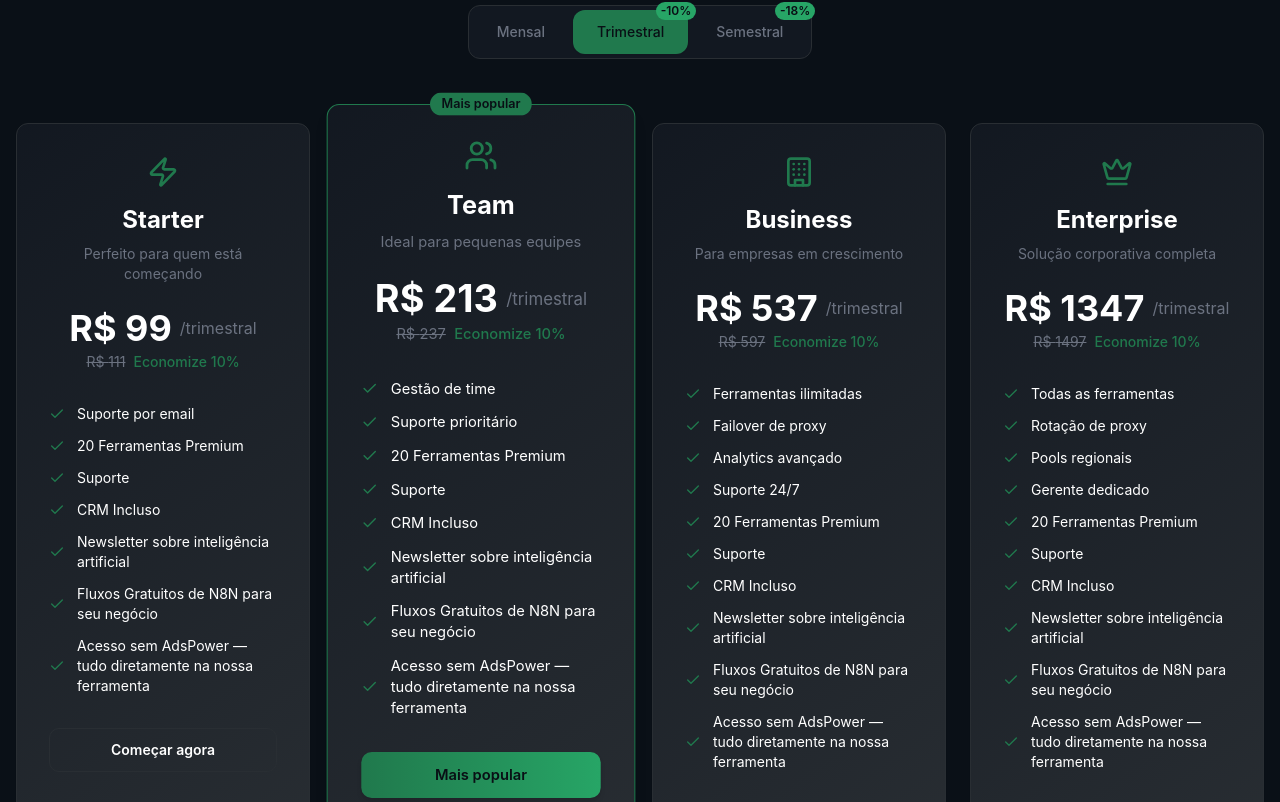
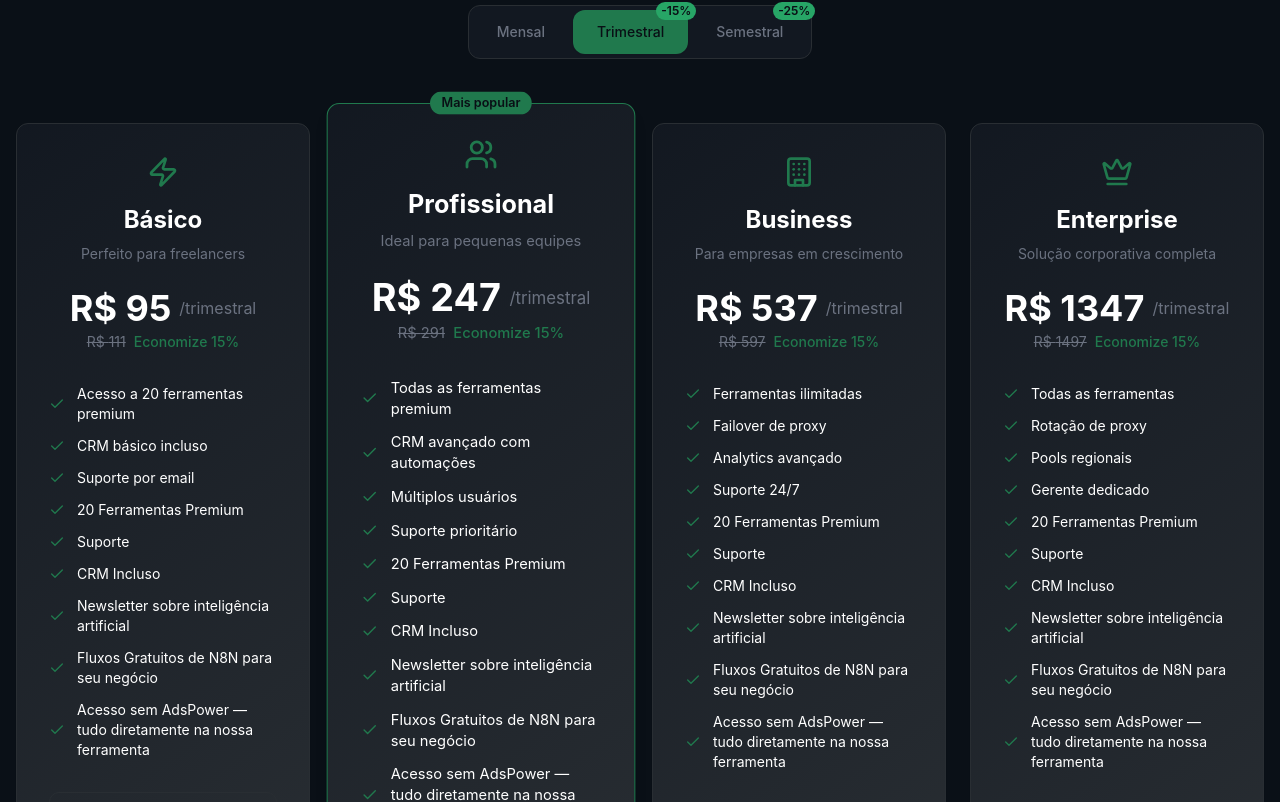
Before and after one commit to johnwalkerdev/toolshare-boost, a React (Vite) app: page / in a window 1280 px wide. Shown: the part 3111-3913 px from the top of the page. Built offline with nearby package versions, Linux system fonts and the light colour scheme.

Commit message:
Refine cliente e planos
Atualiza a experiência do cliente com o fundo aurora, ajusta os planos para mensal (R$37), trimestral (com desconto e destaque) e semestral, focando em aumentar o LTV.

```diff
--- a/src/components/ClientShell.tsx
+++ b/src/components/ClientShell.tsx
@@ -5,14 +5,14 @@ import { AppSidebar } from "./AppSidebar";
 export const ClientShell = ({ title, children }: { title?: string; children: ReactNode }) => {
   return (
     <SidebarProvider>
-      <div className="min-h-screen flex w-full bg-background">
+      <div className="min-h-screen flex w-full bg-background bg-aurora">
         <AppSidebar />
         <div className="flex-1 flex flex-col">
-          <header className="h-14 flex items-center border-b border-border px-4">
+          <header className="h-14 flex items-center border-b border-border px-4 bg-background/80 backdrop-blur-sm">
             <SidebarTrigger className="mr-2" />
             {title && <h1 className="text-lg font-semibold">{title}</h1>}
           </header>
-          <main className="flex-1">{children}</main>
+          <main className="flex-1 bg-background/50">{children}</main>
         </div>
       </div>
     </SidebarProvider>
--- a/src/components/PricingPlans.tsx
+++ b/src/components/PricingPlans.tsx
@@ -9,31 +9,35 @@ export const PricingPlans = () => {
 
   const cycles = [
     { key: 'mensal' as const, label: 'Mensal', discount: 0 },
-    { key: 'trimestral' as const, label: 'Trimestral', discount: 10 },
-    { key: 'semestral' as const, label: 'Semestral', discount: 18 }
+    { key: 'trimestral' as const, label: 'Trimestral', discount: 15 },
+    { key: 'semestral' as const, label: 'Semestral', discount: 25 }
   ];
 
   const plans = [
     {
-      name: 'Starter',
+      name: 'Básico',
       icon: Zap,
-      description: 'Perfeito para quem está começando',
-      price: { mensal: 37, trimestral: 99, semestral: 189 },
+      description: 'Perfeito para freelancers',
+      price: { mensal: 37, trimestral: 95, semestral: 167 },
       originalPrice: { mensal: 37, trimestral: 111, semestral: 222 },
       features: [
+        'Acesso a 20 ferramentas premium',
+        'CRM básico incluso',
         'Suporte por email'
       ],
       popular: false,
       buttonText: 'Começar agora'
     },
     {
-      name: 'Team',
+      name: 'Profissional',
       icon: Users,
       description: 'Ideal para pequenas equipes',
-      price: { mensal: 79, trimestral: 213, semestral: 399 },
-      originalPrice: { mensal: 79, trimestral: 237, semestral: 474 },
+      price: { mensal: 97, trimestral: 247, semestral: 437 },
+      originalPrice: { mensal: 97, trimestral: 291, semestral: 582 },
       features: [
-        'Gestão de time',
+        'Todas as ferramentas premium',
+        'CRM avançado com automações',
+        'Múltiplos usuários',
         'Suporte prioritário'
       ],
       popular: true,
```
